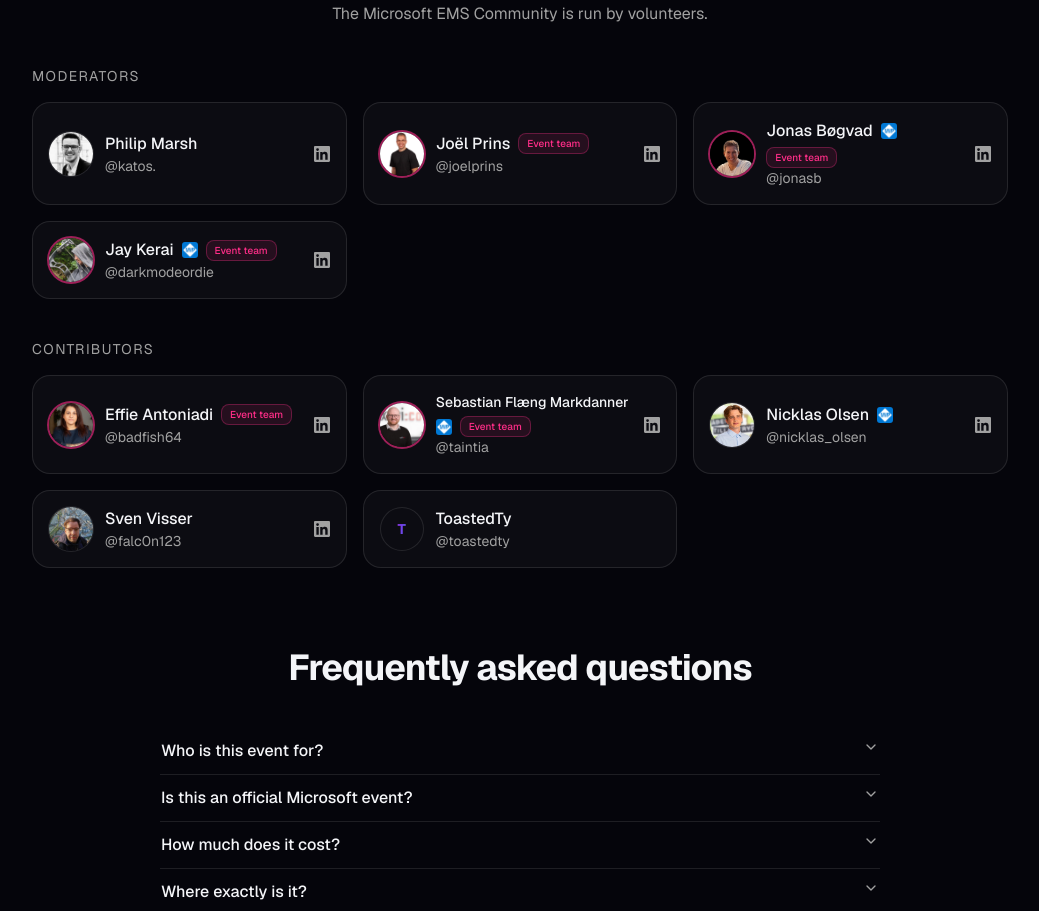
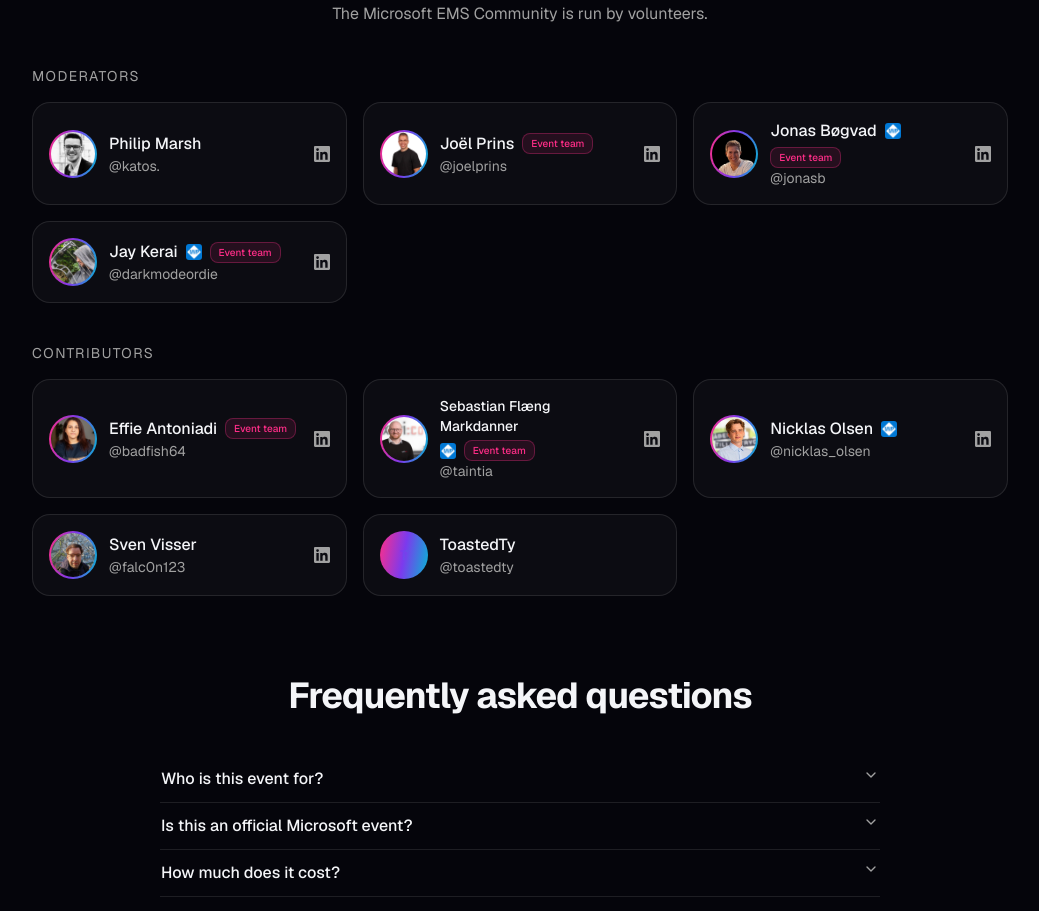
Before and after one commit to Microsoft-EMS-Community/msems-landing, a Next.js app: page / in a window 1280 px wide. Shown: the part 4940-5851 px from the top of the page, without its empty margins (120-1159 px from the left). Built offline with nearby package versions, Linux system fonts and the light colour scheme; no server answers.

Commit message:
style: brand-gradient ring around team avatars

```diff
--- a/src/components/team.tsx
+++ b/src/components/team.tsx
@@ -29,28 +29,24 @@ const GROUPS: ReadonlyArray<{ role: TeamRole; label: string }> = [
 function MemberCard({ member }: { member: TeamMember }) {
   return (
     <div className="flex items-center gap-3 rounded-2xl border border-white/10 bg-white/[0.03] p-4">
+      <span className="brand-gradient-bg shrink-0 rounded-full p-[2px]">
         {member.photo ? (
           <Image
             src={member.photo}
             alt={member.name}
             width={44}
             height={44}
-          className={`size-11 shrink-0 rounded-full object-cover ${
-            member.eventTeam ? "ring-2 ring-brand-pink/60" : "ring-1 ring-white/10"
-          }`}
+            className="size-11 rounded-full object-cover"
           />
         ) : (
           <span
             aria-hidden
-          className={`grid size-11 shrink-0 place-items-center rounded-full text-sm font-bold ${
-            member.eventTeam
-              ? "brand-gradient-bg text-white"
-              : "border border-white/10 bg-white/5 brand-gradient-text"
-          }`}
+            className="grid size-11 place-items-center rounded-full bg-card text-sm font-bold brand-gradient-text"
           >
             {initials(member.name)}
           </span>
         )}
+      </span>
 
       <div className="min-w-0 flex-1">
         <div className="flex flex-wrap items-center gap-x-2 gap-y-1">
```
Lines whose indentation alone changed are shown as unchanged.
